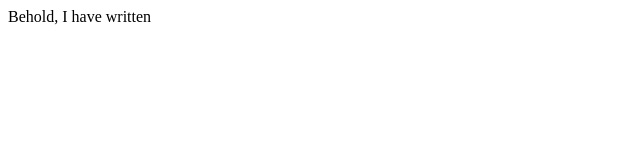
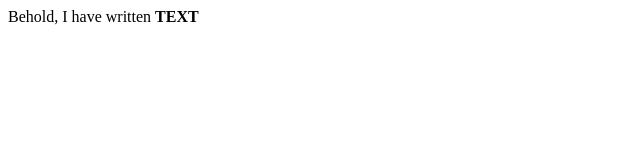
Before and after one commit to Tanyaregan/stripe-html, a plain HTML site: page index.html in a window 1280 px wide. Shown: the full height of the page, 0-640 px from the left. Drawn offline with Linux system fonts and the light colour scheme.

Commit message:
fixed the tag on TEXT

```diff
--- a/index.html
+++ b/index.html
@@ -6,6 +6,6 @@
     <title>Tanyas Page</title>
   </head>
   <body>
-Behold, I have written <b><TEXT</b>
+Behold, I have written <b>TEXT</b>
   </body>
 </html>
```
